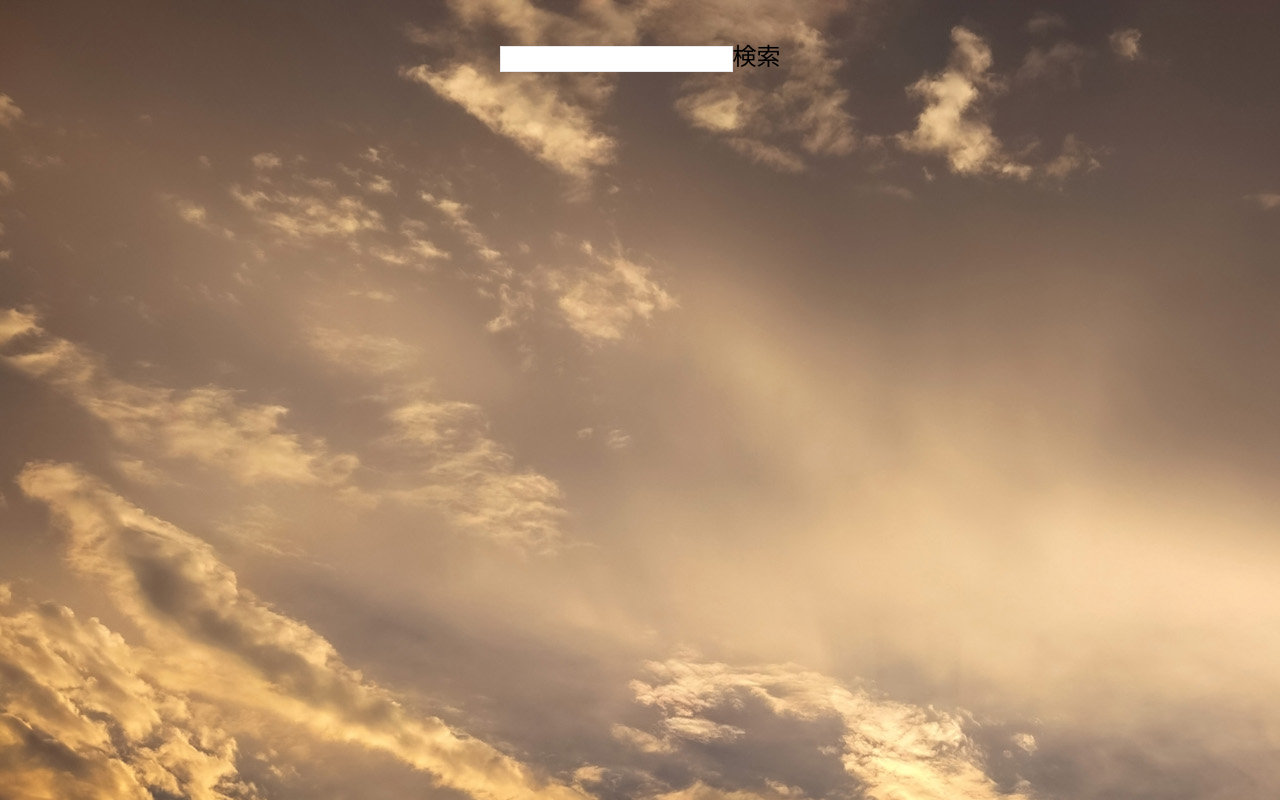
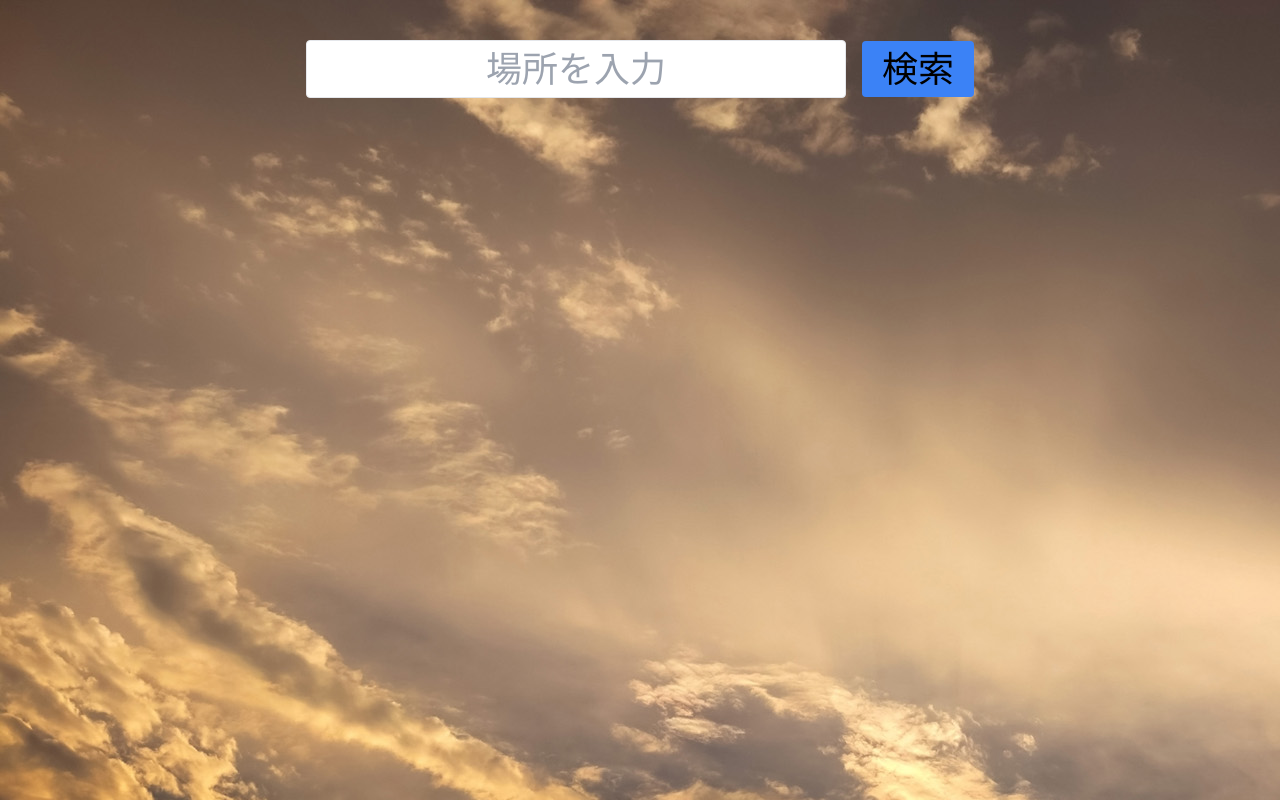
Before and after one commit to hironomiu/typescript-next-weathermap, a Next.js app: page / in a window 1280 px wide. Built offline with nearby package versions, Linux system fonts and the light colour scheme.

Commit message:
commited

```diff
--- a/components/Main.tsx
+++ b/components/Main.tsx
@@ -44,12 +44,16 @@ const Main = () => {
     <main className="flex flex-col justify-center items-center">
       <div className="py-10">
         <input
-          className="border c"
+          className="border text-4xl rounded p-2 text-center"
           type="text"
           value={place}
+          placeholder="場所を入力"
           onChange={handleChangePlace}
         />
-        <button className="text-2xl text-black" onClick={handleClick}>
+        <button
+          className="text-4xl text-black ml-4 bg-blue-500 h-14 w-28 rounded"
+          onClick={handleClick}
+        >
           検索
         </button>
       </div>
```
